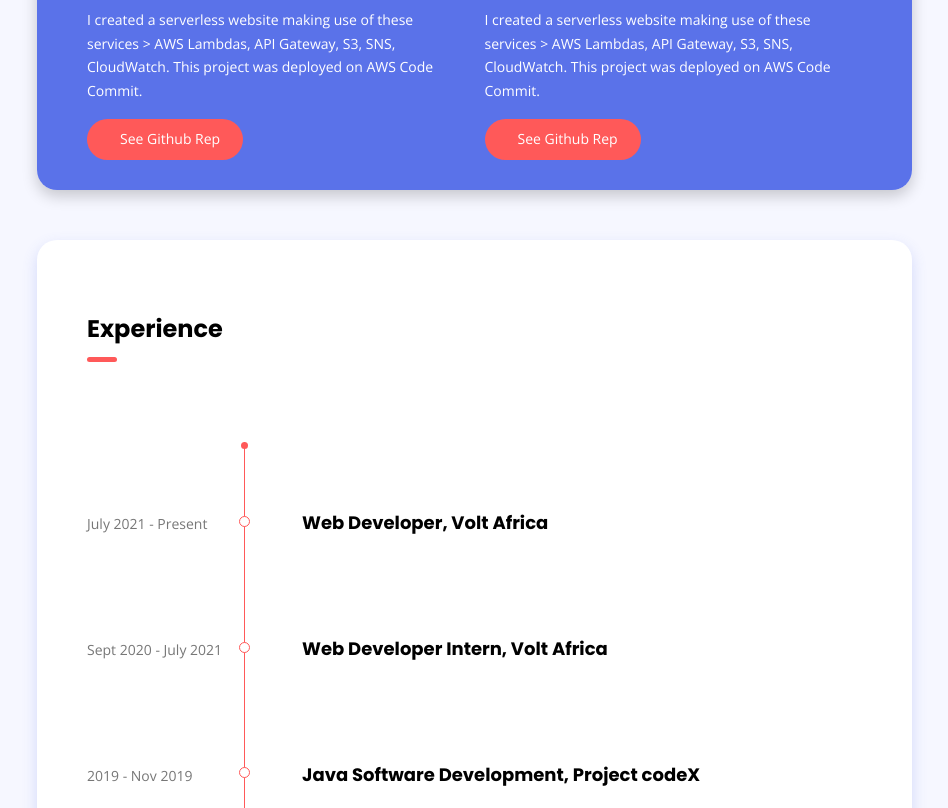
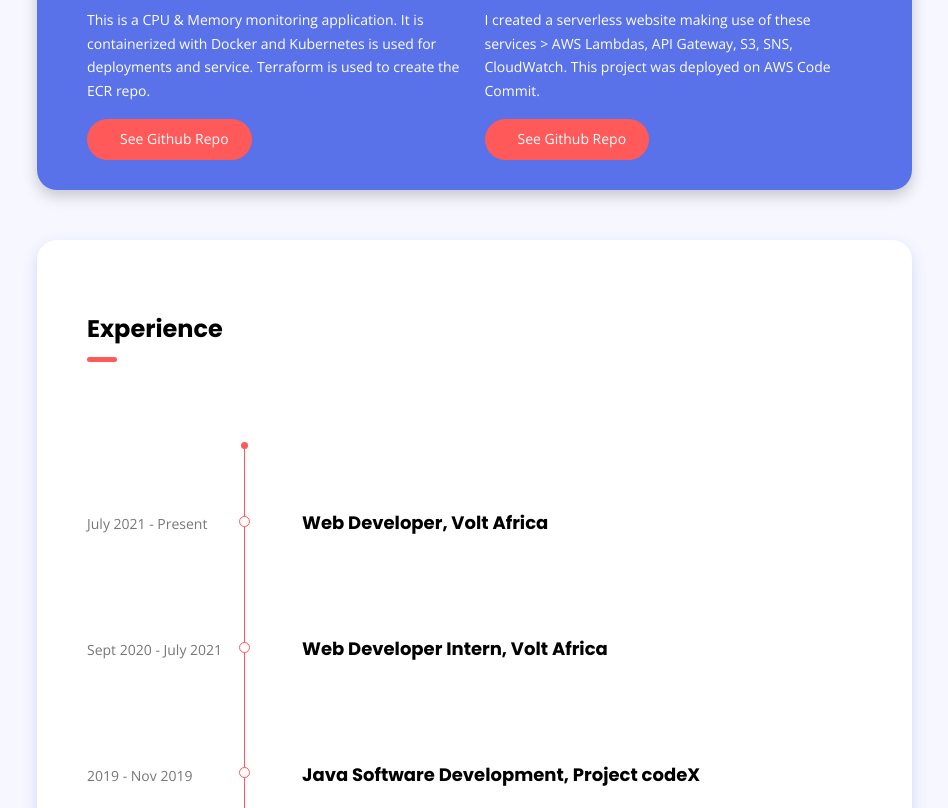
Before and after one commit to Elihle/my-portfolio, a plain HTML site: page index.html in a window 1280 px wide. Shown: the part 1929-2737 px from the top of the page, without its empty margins (313-1261 px from the left). Drawn offline with nearby package versions, Linux system fonts and the light colour scheme.

Commit message:
updated index file

```diff
--- a/index.html
+++ b/index.html
@@ -326,11 +326,10 @@
                                         <div class="col-md-6">
                                             <h3 style="color:#fff" class="section-title">Projects</h3><br>
                                             <h3 style="color:#fff">Serverless static website</h3>
-                                            <img src="assets/project-1.png" alt="">
+                                            <img src="assets/project-2.png" alt="">
 
-                                            <p style="color:#fff">I created a serverless website making use of these services > AWS Lambdas, API
-Gateway, S3, SNS, CloudWatch. This project was deployed on AWS Code Commit.</p>
-                                                <a href="https://github.com/Elihle/my-portfolio" target="_blank" class="btn btn-default "> <i class="icon-cloud-download"></i> See Github Rep </a>
+                                            <p style="color:#fff">This is a CPU & Memory monitoring application. It is containerized with Docker and Kubernetes is used for deployments and service. Terraform is used to create the ECR repo.</p>
+                                                <a href="https://github.com/Elihle/my-portfolio" target="_blank" class="btn btn-default "> <i class="icon-cloud-download"></i> See Github Repo </a>
                                         </div>
                                         <div class="col-md-6">
                                             <h3 style="color:#5B71E9" class="section-title">Projects</h3><br>
@@ -339,7 +338,7 @@ Gateway, S3, SNS, CloudWatch. This project was deployed on AWS Code Commit.</p>
 
                                             <p style="color:#fff">I created a serverless website making use of these services > AWS Lambdas, API
 Gateway, S3, SNS, CloudWatch. This project was deployed on AWS Code Commit.</p>
-<a href="https://github.com/Elihle/cloud-monitoring-app" target="_blank" class="btn btn-default "> <i class="icon-cloud-download"></i>See Github Rep</a>
+<a href="https://github.com/Elihle/cloud-monitoring-app" target="_blank" class="btn btn-default "> <i class="icon-cloud-download"></i>See Github Repo</a>
                                         </div>
                                 </div>
                             </div>
```
